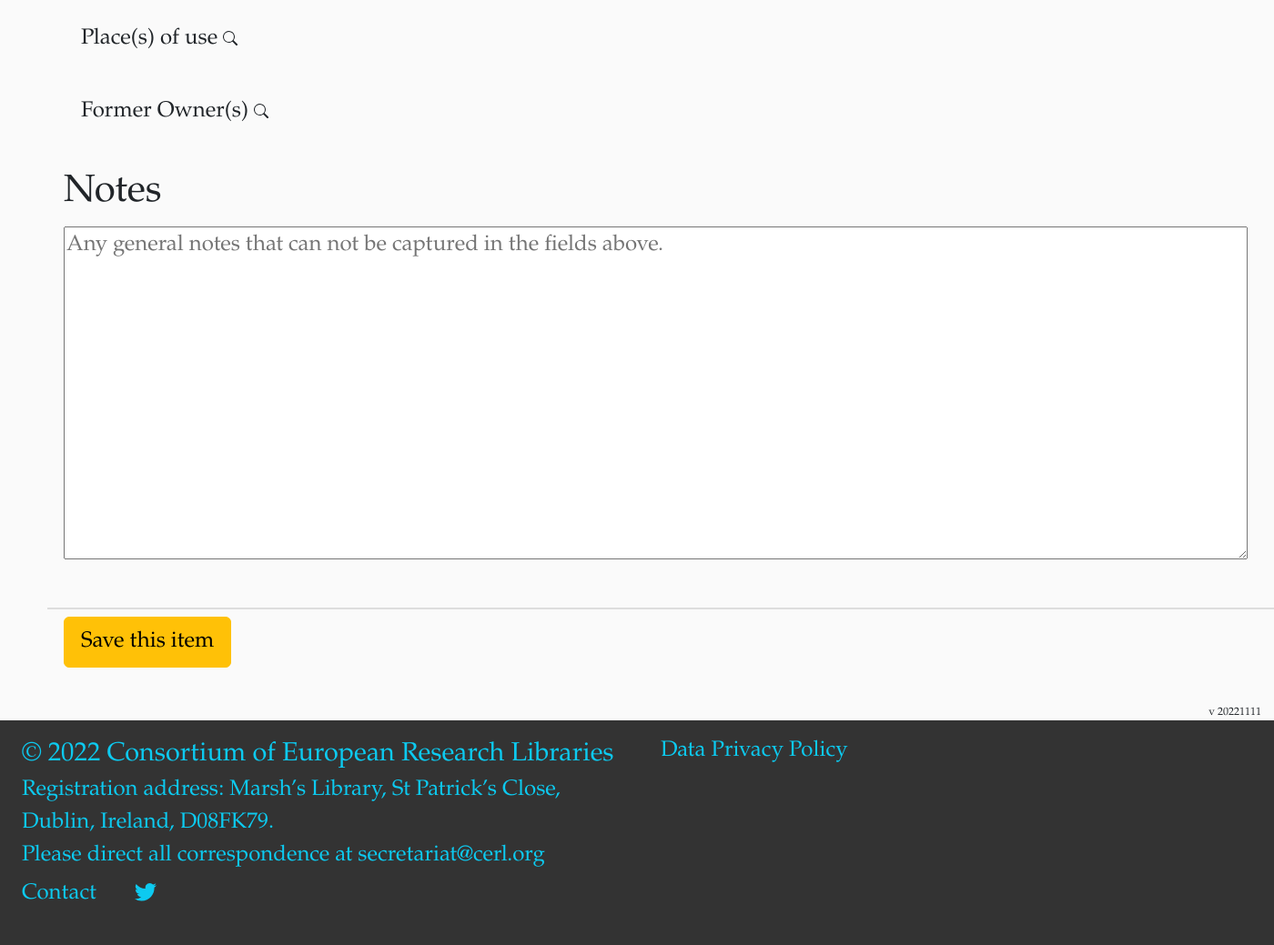
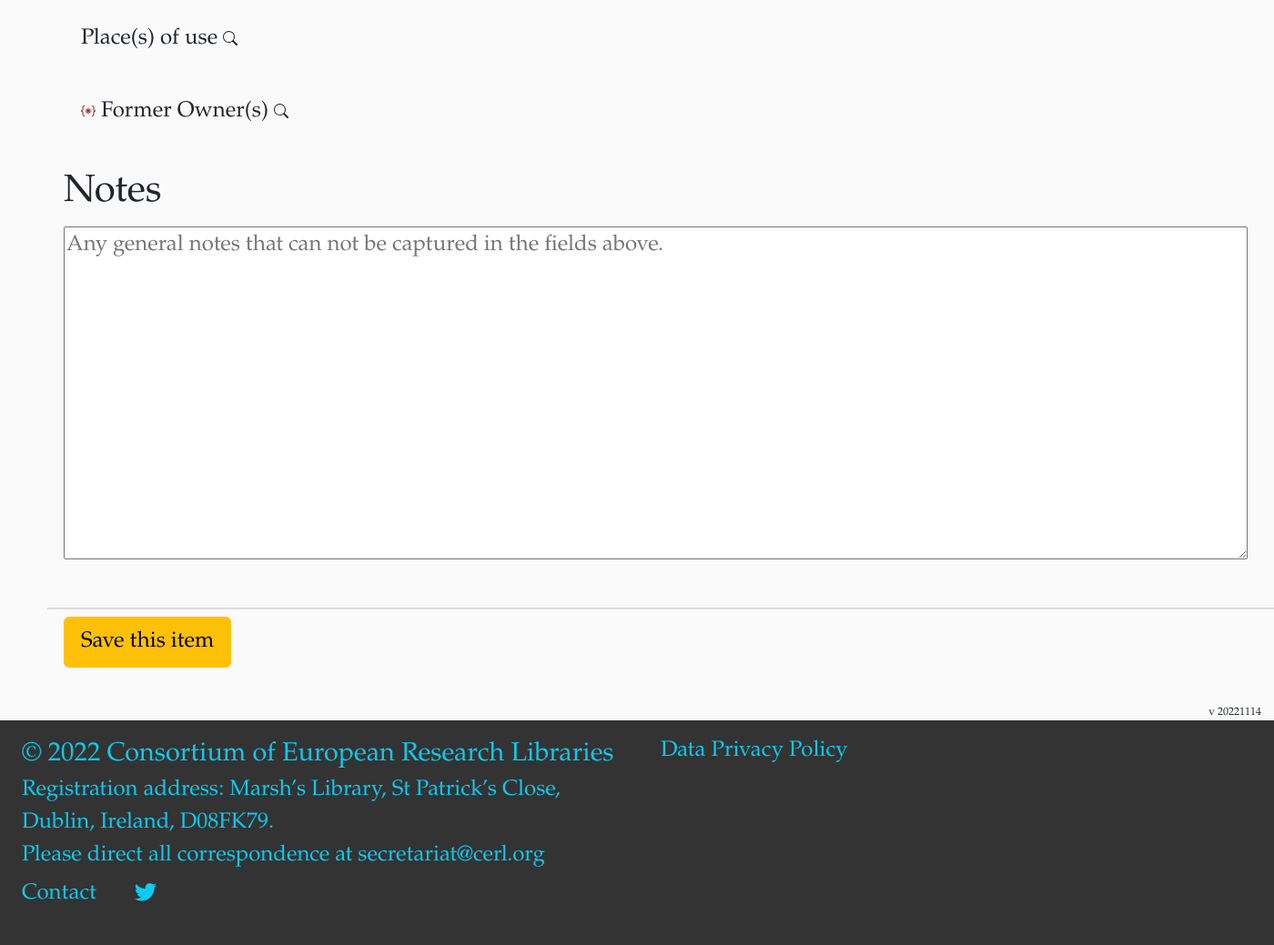
Before and after one commit to epoz/cerlpda, a FastAPI app: template src/templates/edit_item.html in a window 1400 px wide. Shown: the part 1827-2866 px from the top of the page at 91% size. Run offline with FastAPI, Linux system fonts and the light colour scheme; the template is opened without the code that fills it, so the values that code supplies are empty; style sheets or scripts are compiled from the project's sources; some libraries are stand-ins or nearby versions.

Commit message:
Bump version number

```diff
--- a/src/templates/base.html
+++ b/src/templates/base.html
@@ -50,7 +50,7 @@
 
     {% block content %}{% endblock %}
 
-    <div style="font-size: 50%; text-align: right; padding-right: 1vw">v 20221111</div>
+    <div style="font-size: 50%; text-align: right; padding-right: 1vw">v 20221114</div>
 
     <footer class="container-fluid" style="background-color: #333; padding: 2vh 1vh 4vh 3vh">
         <div class="row">
--- a/src/templates/edit_item.html
+++ b/src/templates/edit_item.html
@@ -386,7 +386,9 @@
         </div>
 
         <div class="mb-3">
-            <a href="#" class="btn" data-bs-toggle="modal" data-bs-target="#person_modal" style="--bs-btn-bg: #fff; --bs-btn-border-color: #aaa">Former Owner(s)
+            <a href="#" class="btn" data-bs-toggle="modal" data-bs-target="#person_modal" style="--bs-btn-bg: #fff; --bs-btn-border-color: #aaa">
+                <svg style="color: rgb(149, 52, 52)" xmlns="http://www.w3.org/2000/svg" width="16" height="16" fill="currentColor" class="bi bi-braces-asterisk" viewBox="0 0 16 16"><path fill-rule="evenodd" d="M1.114 8.063V7.9c1.005-.102 1.497-.615 1.497-1.6V4.503c0-1.094.39-1.538 1.354-1.538h.273V2h-.376C2.25 2 1.49 2.759 1.49 4.352v1.524c0 1.094-.376 1.456-1.49 1.456v1.299c1.114 0 1.49.362 1.49 1.456v1.524c0 1.593.759 2.352 2.372 2.352h.376v-.964h-.273c-.964 0-1.354-.444-1.354-1.538V9.663c0-.984-.492-1.497-1.497-1.6ZM14.886 7.9v.164c-1.005.103-1.497.616-1.497 1.6v1.798c0 1.094-.39 1.538-1.354 1.538h-.273v.964h.376c1.613 0 2.372-.759 2.372-2.352v-1.524c0-1.094.376-1.456 1.49-1.456v-1.3c-1.114 0-1.49-.362-1.49-1.456V4.352C14.51 2.759 13.75 2 12.138 2h-.376v.964h.273c.964 0 1.354.444 1.354 1.538V6.3c0 .984.492 1.497 1.497 1.6ZM7.5 11.5V9.207l-1.621 1.621-.707-.707L6.792 8.5H4.5v-1h2.293L5.172 5.879l.707-.707L7.5 6.792V4.5h1v2.293l1.621-1.621.707.707L9.208 7.5H11.5v1H9.207l1.621 1.621-.707.707L8.5 9.208V11.5h-1Z"/></svg>
+                Former Owner(s)
                 <svg xmlns="http://www.w3.org/2000/svg" width="16" height="16" fill="currentColor" class="bi bi-search" viewBox="0 0 16 16">
                         <path d="M11.742 10.344a6.5 6.5 0 1 0-1.397 1.398h-.001c.03.04.062.078.098.115l3.85 3.85a1 1 0 0 0 1.415-1.414l-3.85-3.85a1.007 1.007 0 0 0-.115-.1zM12 6.5a5.5 5.5 0 1 1-11 0 5.5 5.5 0 0 1 11 0z"/>
                 </svg>
```
